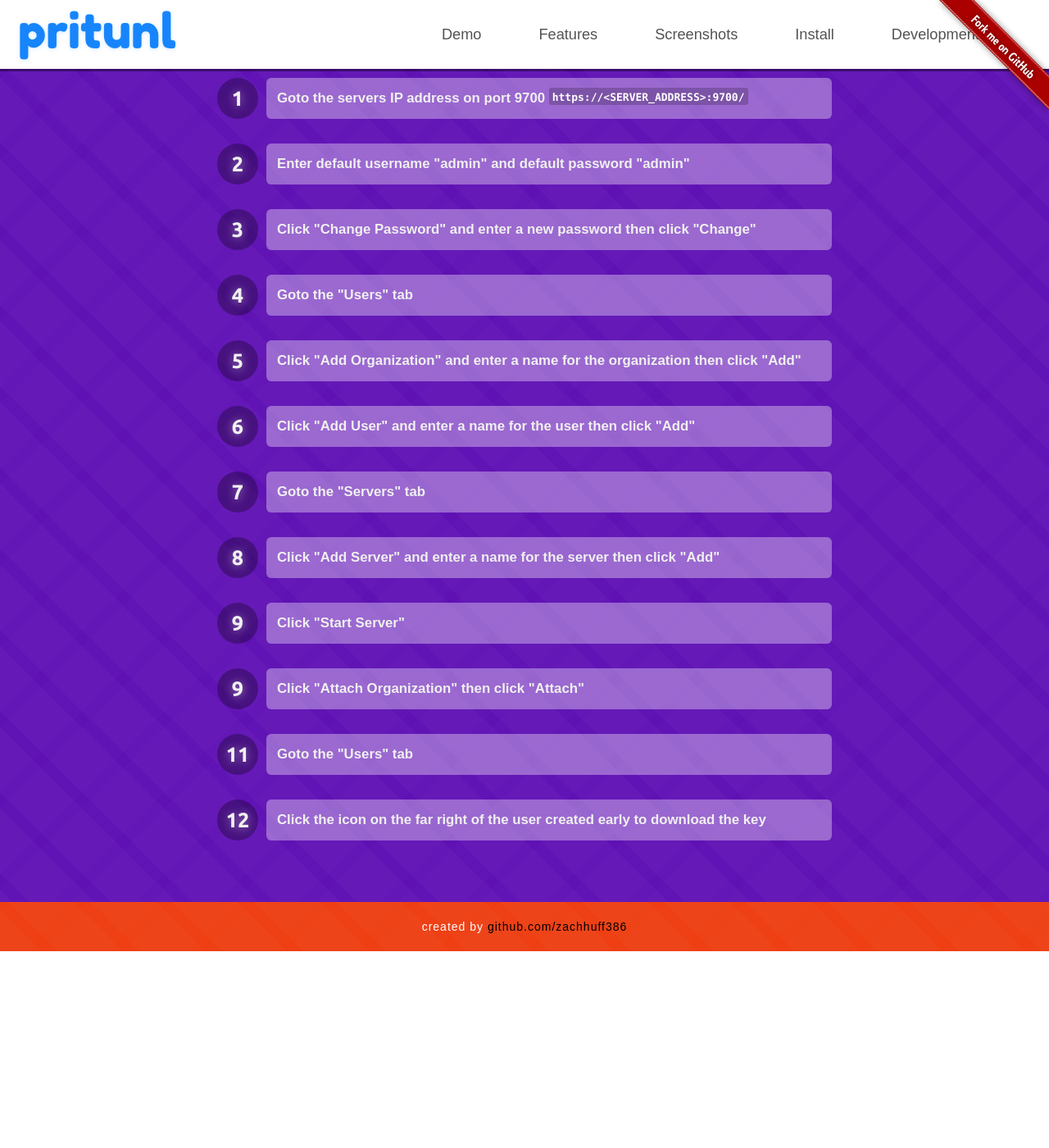
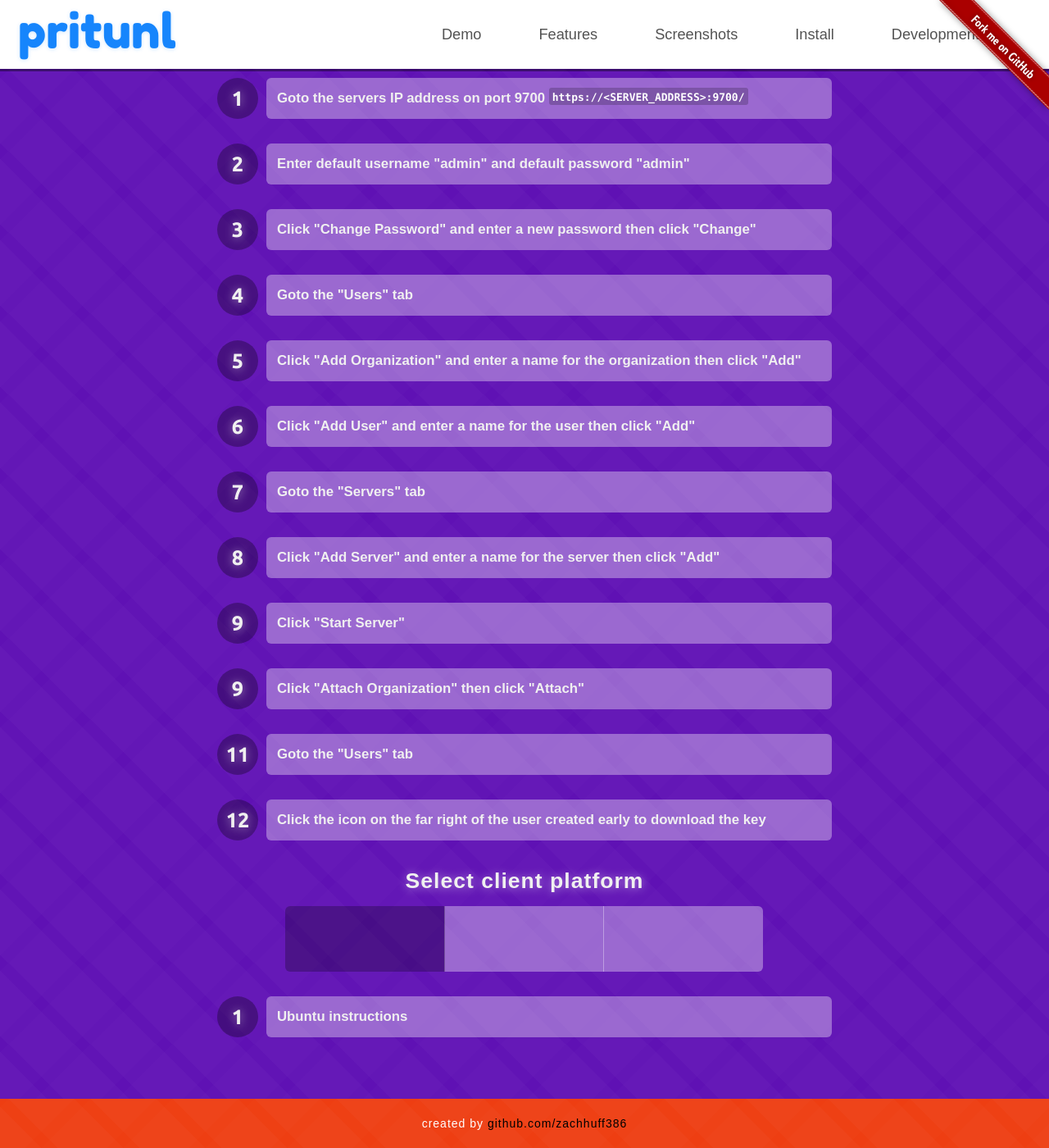
Before and after one commit to pritunl/pritunl.github.io, a Jekyll site: the page built from index.html, in a window 1280 px wide and 1400 px high, scrolled down 3581 px. Shown: the whole window at 82% size. Built offline with Jekyll 4.4.1, drawn with Linux system fonts in a browser that asks for light colours; nearby versions of some CDN libraries; Markdown is read by kramdown in place of the engine named in the settings; before the commit the page ends 4741 px from its top, so only the background shows below that.

Commit message:
Add platform instructions

```diff
--- a/css/main.css
+++ b/css/main.css
@@ -416,7 +416,9 @@
 .linode-instructions,
 .amazon-aws-instructions,
 .arch-instructions,
-.centos-instructions {
+.centos-instructions,
+.windows-client-instructions,
+.osx-client-instructions {
   display: none;
 }
 
--- a/index.html
+++ b/index.html
@@ -586,6 +586,44 @@
             </div>
           </div>
         </div>
+        <h2 class="install-header">Select client platform</h2>
+        <div class="install-buttons btn-group clearfix">
+          <button type="button" class="btn ubuntu-client active"></button>
+          <button type="button" class="btn windows-client"></button>
+          <button type="button" class="btn osx-client"></button>
+        </div>
+        <div class="client-instructions">
+          <div class="ubuntu-client-instructions">
+            <div class="install-point clearfix">
+              <div class="install-point-label header">
+                <span>1</span>
+              </div>
+              <div class="install-point-description">
+                Ubuntu instructions
+              </div>
+            </div>
+          </div>
+          <div class="windows-client-instructions">
+            <div class="install-point clearfix">
+              <div class="install-point-label header">
+                <span>1</span>
+              </div>
+              <div class="install-point-description">
+                Windows instructions
+              </div>
+            </div>
+          </div>
+          <div class="osx-client-instructions">
+            <div class="install-point clearfix">
+              <div class="install-point-label header">
+                <span>1</span>
+              </div>
+              <div class="install-point-description">
+                OS X instructions comming soon...
+              </div>
+            </div>
+          </div>
+        </div>
       </div>
     </div>
     <div class="row">
--- a/js/main.js
+++ b/js/main.js
@@ -58,11 +58,18 @@
           '.amazon-aws-instructions'
         ];
       }
-      else {
+      else if (group === '.distro-instructions') {
         pages = [
           '.ubuntu-instructions',
           '.arch-instructions',
           '.centos-instructions'
+        ];
+      }
+      else {
+        pages = [
+          '.ubuntu-client-instructions',
+          '.windows-client-instructions',
+          '.osx-client-instructions'
         ];
       }
       pages.splice(pages.indexOf(page), 1);
@@ -89,4 +96,13 @@
   else if ($(this).hasClass('centos')) {
     changeInstructions('.distro-instructions', '.centos-instructions');
   }
+  else if ($(this).hasClass('ubuntu-client')) {
+    changeInstructions('.client-instructions', '.ubuntu-client-instructions');
+  }
+  else if ($(this).hasClass('windows-client')) {
+    changeInstructions('.client-instructions', '.windows-client-instructions');
+  }
+  else if ($(this).hasClass('osx-client')) {
+    changeInstructions('.client-instructions', '.osx-client-instructions');
+  }
 });
```
